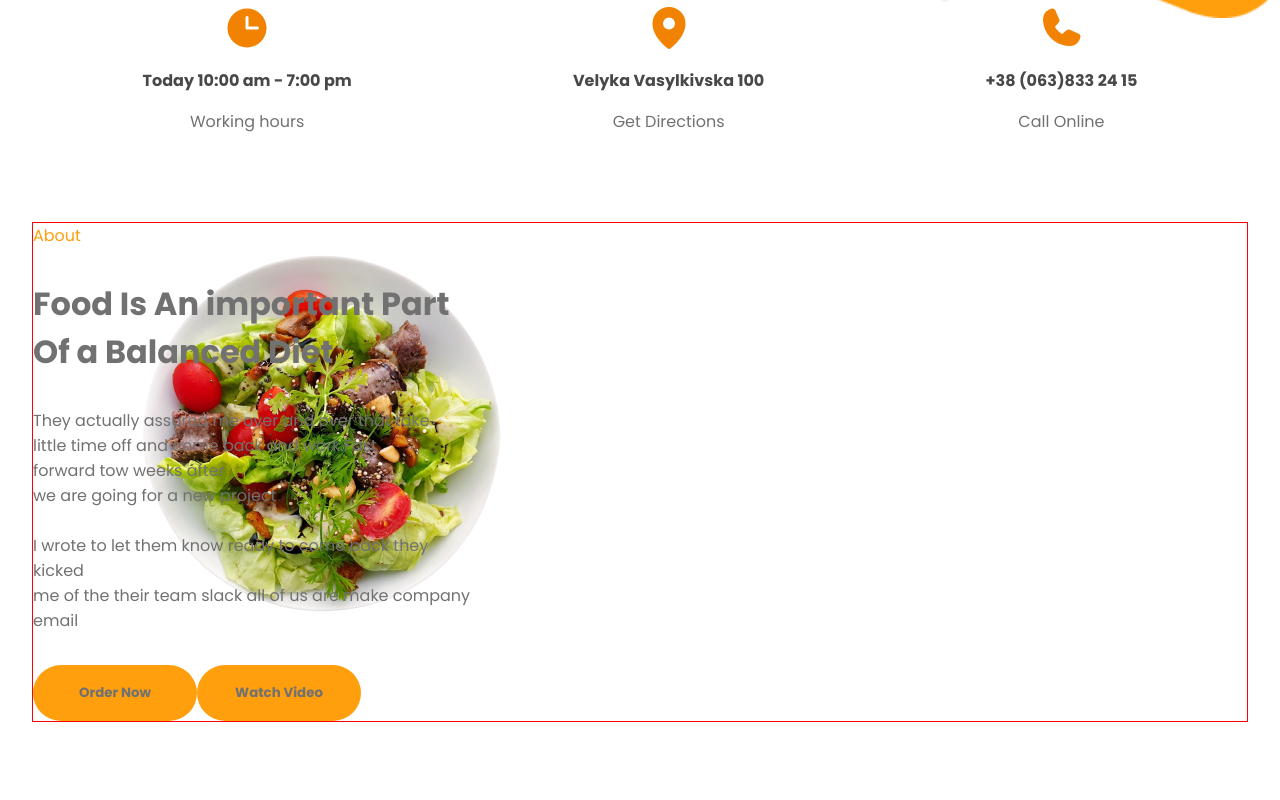
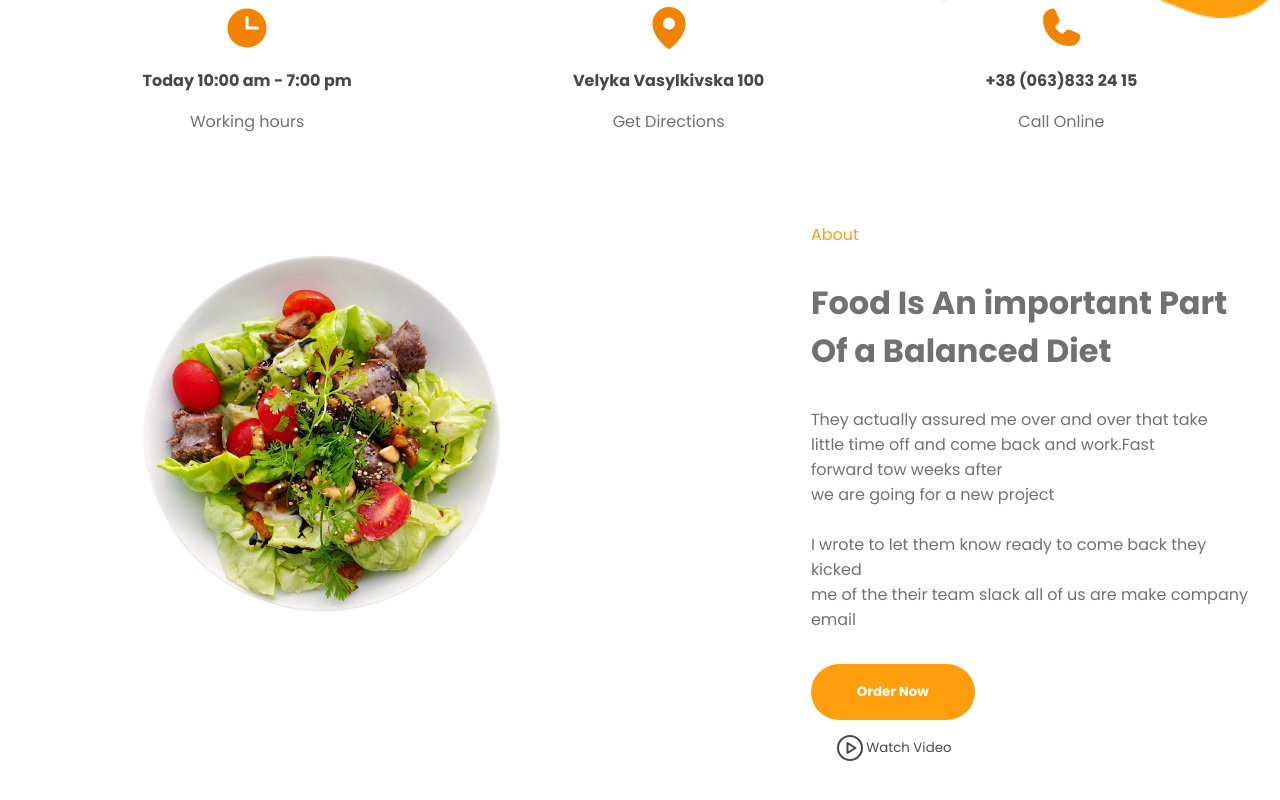
Before and after one commit to FernandoRodriguesxs/restaurant-app, a React (Vite) app: page / in a window 1280 px wide. Shown: the part 986-1786 px from the top of the page. Before the commit the page ends 1746 px from the top, so only its background shows below. Built offline with nearby package versions, Linux system fonts and the light colour scheme.

Commit message:
fix about section

```diff
--- a/src/App.styles.ts
+++ b/src/App.styles.ts
@@ -16,7 +16,6 @@ export const Hero = styled.div`
   .hero-left {
     display: flex;
     flex-direction: column;
-    border: 1px solid red;
 
     width: 100%;
     gap: 32px;
@@ -82,36 +81,33 @@ export const AboutSection = styled.section`
 
   .about-left {
     position: absolute;
+  }
+
+  .about-right-container {
     display: flex;
-    justify-content: center;
+    justify-content: flex-end;
+
+    width: 100%;
   }
 
   .about-right {
     display: flex;
     flex-direction: column;
-    /* justify-content: center; */
-    /* align-items: end; */
-    border: 1px solid red;
+    position: relative;
 
-    width: 100%;
-    /* left: 900px; */
     gap: 32px;
 
-    position: relative;
     .about-orange {
       color: ${({ theme }) => theme.colors.orange.primary};
     }
+
     h2 {
       color: ${({ theme }) => theme.colors.gray.secondary};
       font-size: 2rem;
-      /* margin-top: 128px; */
-      /* line-height: 64px; */
     }
 
     p {
       color: ${({ theme }) => theme.colors.gray.secondary};
-      /* line-height: 32px;
-      font-weight: 500; */
     }
   }
 `
--- a/src/App.tsx
+++ b/src/App.tsx
@@ -1,9 +1,9 @@
 import { Header } from './components/Header'
 import { Wrapper, Hero, InformaticonSection, AboutSection } from './App.styles'
-import { ButtonSecondary, ButtonThree } from './components/Button'
+import { ButtonSecondary, ButtonVideo } from './components/Button'
 import heroImg from './assets/img-hero.png'
 import aboutImg from './assets/img-header.png'
-import { Clock, MapPin, Phone } from '@phosphor-icons/react'
+import { Clock, MapPin, Phone, PlayCircle } from '@phosphor-icons/react'
 
 export const App = () => {
   return (
@@ -54,6 +54,7 @@ export const App = () => {
             <picture className="about-left">
               <img src={aboutImg} alt="#" />
             </picture>
+            <div className="about-right-container">
               <div className="about-right">
                 <p className="about-orange">About</p>
                 <h2>
@@ -73,7 +74,11 @@ export const App = () => {
                 </p>
                 <div className="button-group">
                   <ButtonSecondary>Order Now</ButtonSecondary>
-                <ButtonThree>Watch Video</ButtonThree>
+                  <ButtonVideo>
+                    <PlayCircle size={32} />
+                    Watch Video
+                  </ButtonVideo>
+                </div>
               </div>
             </div>
           </AboutSection>
--- a/src/components/Button/index.tsx
+++ b/src/components/Button/index.tsx
@@ -1,5 +1,9 @@
 import { ReactNode } from 'react'
-import { ButtonPrimaryStyled } from './styles'
+import {
+  ButtonPrimaryStyled,
+  ButtonSecondaryStyled,
+  ButtonThreeStyled,
+} from './styles'
 
 interface IButtonPrimaryProps {
   children: ReactNode
@@ -15,8 +19,8 @@ export const ButtonPrimary = ({ children }: IButtonPrimaryProps) => {
   return <ButtonPrimaryStyled>{children}</ButtonPrimaryStyled>
 }
 export const ButtonSecondary = ({ children }: IButtonSecondaryProps) => {
-  return <ButtonPrimaryStyled>{children}</ButtonPrimaryStyled>
+  return <ButtonSecondaryStyled>{children}</ButtonSecondaryStyled>
 }
-export const ButtonThree = ({ children }: IButtonThreeProps) => {
-  return <ButtonPrimaryStyled>{children}</ButtonPrimaryStyled>
+export const ButtonVideo = ({ children }: IButtonThreeProps) => {
+  return <ButtonThreeStyled>{children}</ButtonThreeStyled>
 }
--- a/src/components/Button/styles.ts
+++ b/src/components/Button/styles.ts
@@ -20,7 +20,11 @@ export const ButtonSecondaryStyled = styled(ButtonStyled)`
   font-weight: 700;
 `
 
-export const ButtonThree = styled(ButtonStyled)`
+export const ButtonThreeStyled = styled(ButtonStyled)`
   background: ${({ theme }) => theme.colors.white};
   color: ${({ theme }) => theme.colors.gray.primary};
+  display: flex;
+  justify-content: center;
+  align-items: center;
+  gap: 4;
 `
```
Lines whose indentation alone changed are shown as unchanged.
